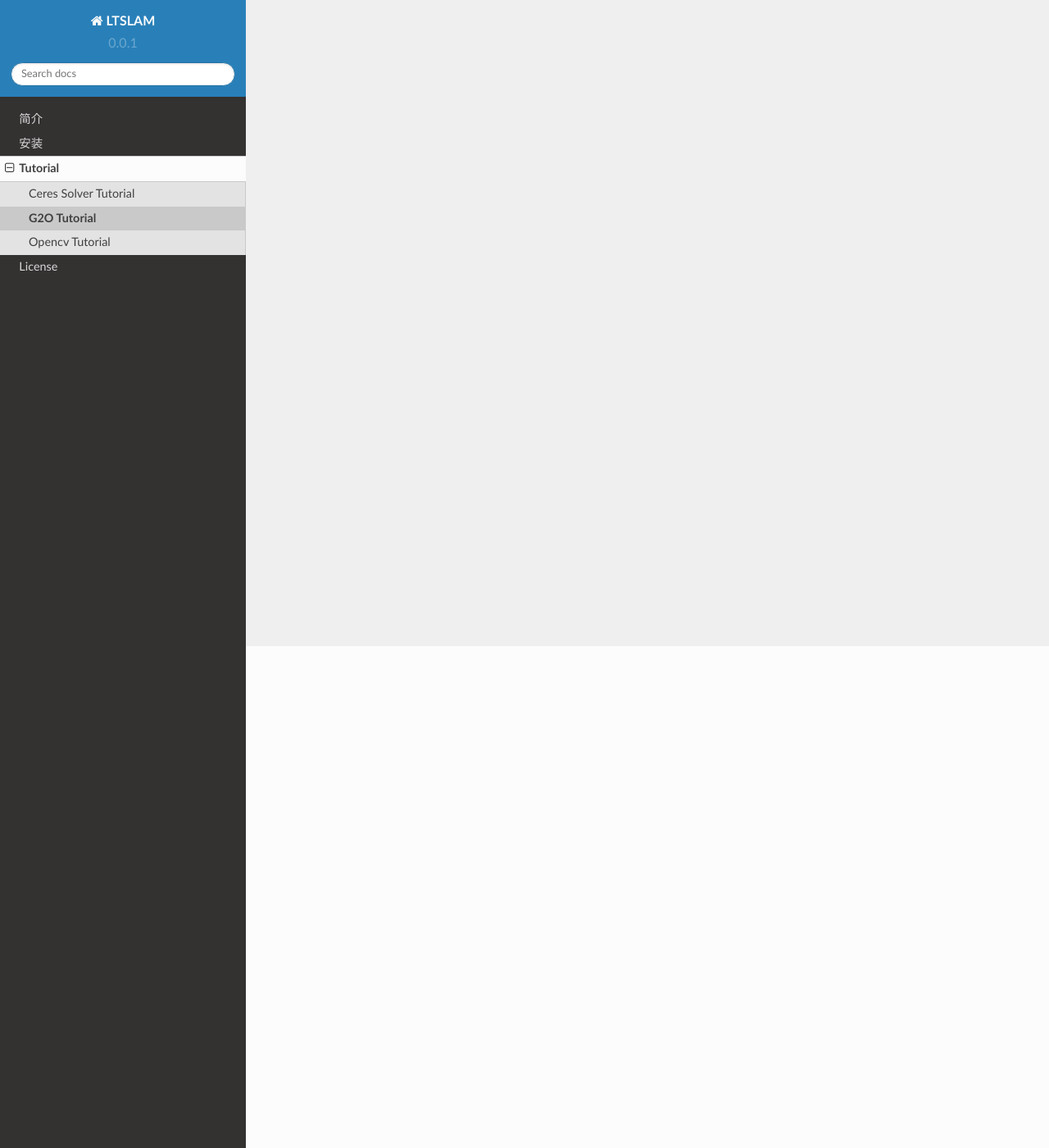
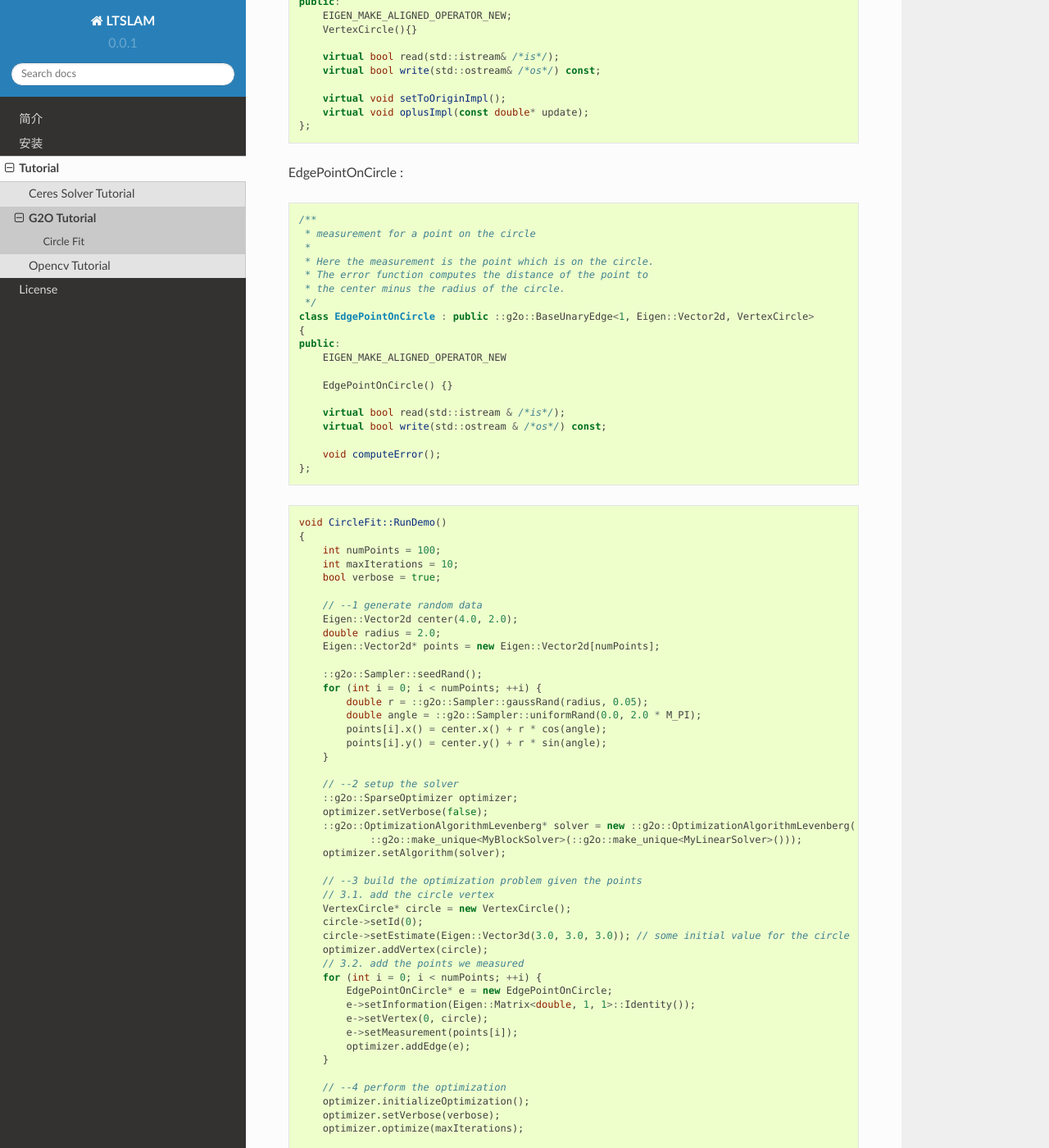
Before and after one commit to duyongquan/LTSLAM, a Sphinx documentation site: the page built from xslam/docs/source/g2o_tutorial.rst, in a window 1280 px wide and 1400 px high, scrolled down 612 px. Shown: the whole window at 82% size. Built offline with Sphinx 7.4.7 and the Read the Docs theme 2.0.0, drawn with Linux system fonts in a browser that asks for light colours; some of the changed text lies outside the part shown.

Commit message:
xslam g2o update

```diff
--- a/xslam/docs/source/ceres_solver_tutorial.rst
+++ b/xslam/docs/source/ceres_solver_tutorial.rst
@@ -7,7 +7,6 @@
 =====================
 Ceres Solver Tutorial
 =====================
-
 
 .. _section-hello-world:
 
--- a/xslam/docs/source/g2o_tutorial.rst
+++ b/xslam/docs/source/g2o_tutorial.rst
@@ -7,3 +7,143 @@
 ============
 G2O Tutorial
 ============
+
+Circle Fit
+==========
+
+.. _section-circle_fit:
+
+circle function：
+
+.. math::
+
+    (x - a)^2 + (y - b)^2 = r^2
+
+circle极坐标的方程表示:
+
+.. math::
+
+    \begin{cases}
+        x = x_0 + r\cos{\theta} \\
+        y = y_0 + r\sin{\theta}
+    \end{cases}
+
+demo源码 [#f1]_ [#f2]_ [#f3]_ :
+
+VertexCircle :
+
+.. code-block:: c++
+
+    /**
+     * A circle located at x,y with radius r
+     */
+    class VertexCircle : public ::g2o::BaseVertex<3, Eigen::Vector3d>
+    {
+    public:
+        EIGEN_MAKE_ALIGNED_OPERATOR_NEW;
+        VertexCircle(){}
+
+        virtual bool read(std::istream& /*is*/);
+        virtual bool write(std::ostream& /*os*/) const;
+
+        virtual void setToOriginImpl();
+        virtual void oplusImpl(const double* update);
+    };
+
+
+EdgePointOnCircle :
+
+.. code-block:: c++
+
+    /**
+     * measurement for a point on the circle
+     *
+     * Here the measurement is the point which is on the circle.
+     * The error function computes the distance of the point to
+     * the center minus the radius of the circle.
+     */
+    class EdgePointOnCircle : public ::g2o::BaseUnaryEdge<1, Eigen::Vector2d, VertexCircle>
+    {
+    public:
+        EIGEN_MAKE_ALIGNED_OPERATOR_NEW
+
+        EdgePointOnCircle() {}
+
+        virtual bool read(std::istream & /*is*/);
+        virtual bool write(std::ostream & /*os*/) const;
+
+        void computeError();
+    };
+
+.. code-block:: c++
+
+    void CircleFit::RunDemo()
+    {
+        int numPoints = 100;
+        int maxIterations = 10;
+        bool verbose = true;
+
+        // --1 generate random data
+        Eigen::Vector2d center(4.0, 2.0);
+        double radius = 2.0;
+        Eigen::Vector2d* points = new Eigen::Vector2d[numPoints];
+
+        ::g2o::Sampler::seedRand();
+        for (int i = 0; i < numPoints; ++i) {
+            double r = ::g2o::Sampler::gaussRand(radius, 0.05);
+            double angle = ::g2o::Sampler::uniformRand(0.0, 2.0 * M_PI);
+            points[i].x() = center.x() + r * cos(angle);
+            points[i].y() = center.y() + r * sin(angle);
+        }
+
+        // --2 setup the solver
+        ::g2o::SparseOptimizer optimizer;
+        optimizer.setVerbose(false);
+        ::g2o::OptimizationAlgorithmLevenberg* solver = new ::g2o::OptimizationAlgorithmLevenberg(
+                ::g2o::make_unique<MyBlockSolver>(::g2o::make_unique<MyLinearSolver>()));
+        optimizer.setAlgorithm(solver);
+
+        // --3 build the optimization problem given the points
+        // 3.1. add the circle vertex
+        VertexCircle* circle = new VertexCircle();
+        circle->setId(0);
+        circle->setEstimate(Eigen::Vector3d(3.0, 3.0, 3.0)); // some initial value for the circle
+        optimizer.addVertex(circle);
+        // 3.2. add the points we measured
+        for (int i = 0; i < numPoints; ++i) {
+            EdgePointOnCircle* e = new EdgePointOnCircle;
+            e->setInformation(Eigen::Matrix<double, 1, 1>::Identity());
+            e->setVertex(0, circle);
+            e->setMeasurement(points[i]);
+            optimizer.addEdge(e);
+        }
+
+        // --4 perform the optimization
+        optimizer.initializeOptimization();
+        optimizer.setVerbose(verbose);
+        optimizer.optimize(maxIterations);
+
+        if (verbose) {
+            std::cout << std::endl;
+        }
+
+
+        // --5 print out the result
+        std::cout << "Iterative least squares solution" << std::endl;
+        std::cout << "center of the circle " << circle->estimate().head<2>().transpose() << std::endl;
+        std::cout << "radius of the cirlce " << circle->estimate()(2) << std::endl;
+        std::cout << "error " << ErrorOfSolution(numPoints, points, circle->estimate()) << std::endl;
+        std::cout << std::endl;
+
+        // clean up
+        delete[] points;
+    }
+
+.. rubric:: Footnotes
+
+.. [#f1] `circle_fit.cpp
+   <https://github.com/quanduyong/LTSLAM/blob/main/xslam/xslam/ceres/circle_fit.cpp>`_
+.. [#f2] `circle_fit.h
+   <https://github.com/quanduyong/LTSLAM/blob/main/xslam/xslam/ceres/circle_fit.h>`_
+.. [#f3] `circle_fit_test.cpp
+    <https://github.com/quanduyong/LTSLAM/blob/main/xslam/xslam/ceres/circle_fit_test.cpp>`_
```
